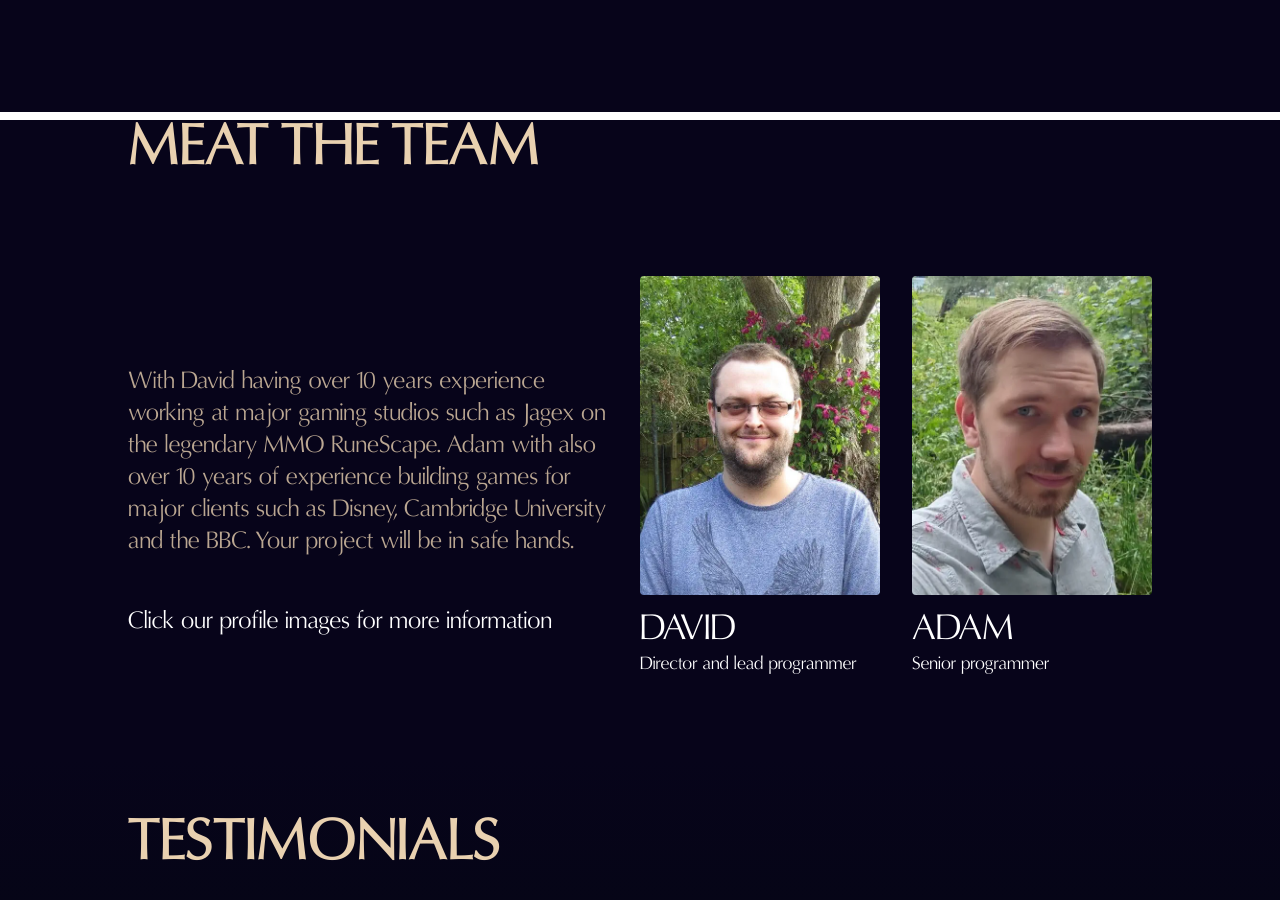
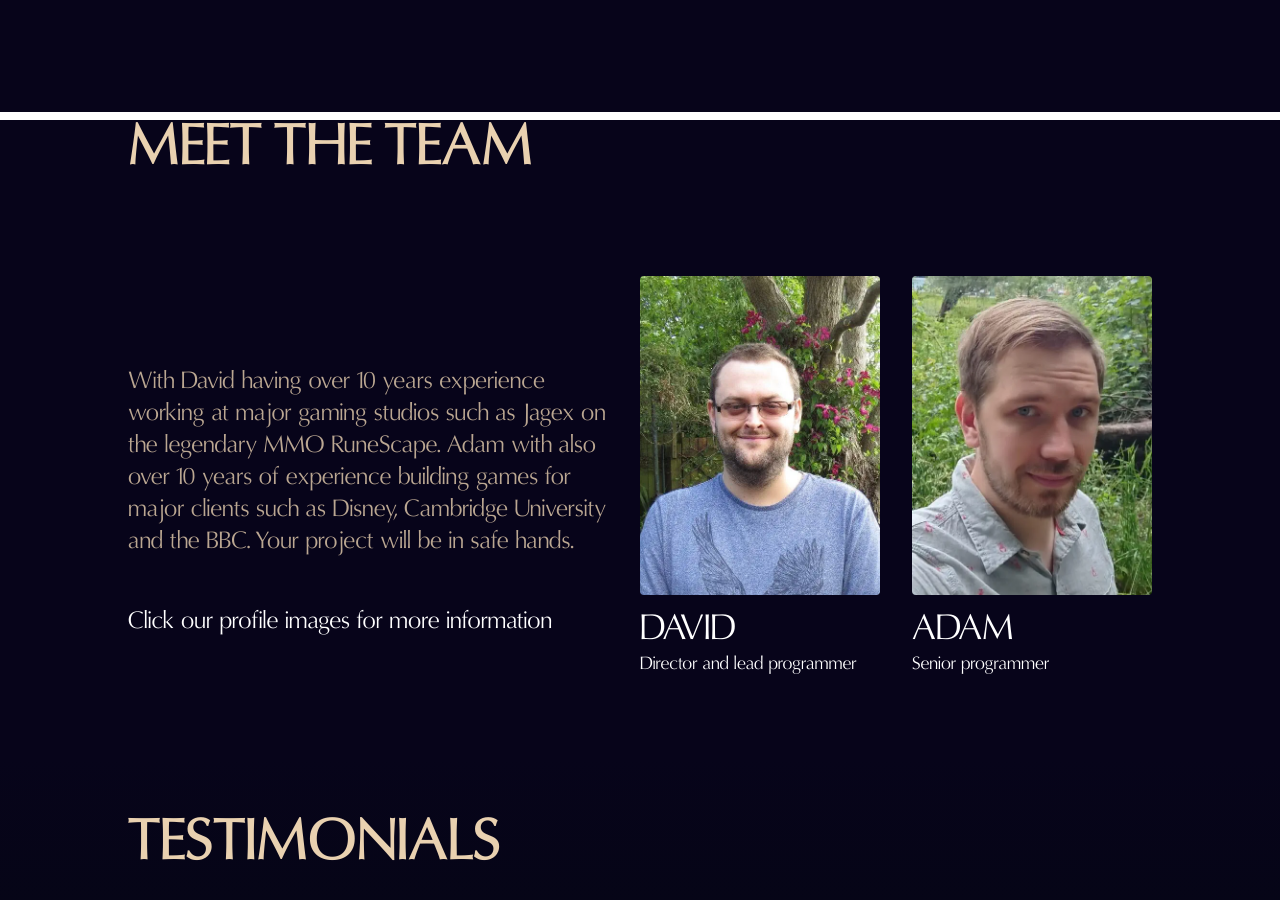
Before and after one commit to Clstialdev/oceanview, a Next.js app: page / in a window 1280 px wide. Shown: the part 5180-6080 px from the top of the page. Built offline with nearby package versions, Linux system fonts and the light colour scheme.

Commit message:
Fix the Meet

```diff
--- a/src/sections/Team.tsx
+++ b/src/sections/Team.tsx
@@ -75,7 +75,7 @@ const Team: NextPage = () => {
       {/* Section Heading */}
       <div className="px-[10%]">
         <SectionHeading
-          title="Meat The Team"
+          title="Meet The Team"
           uppercased
           secondaryColor="#7B5182"
         />
```
